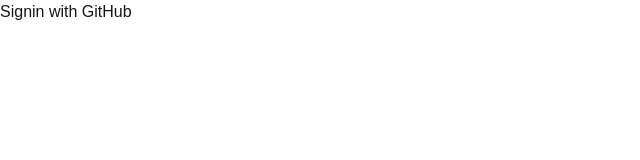
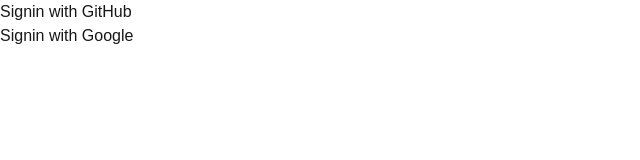
Before and after one commit to roshumba/nary-a-ninny, a Next.js app: page /login in a window 1280 px wide. Shown: the top 160 px of the page, without its empty margins (0-640 px from the left). Built offline with nearby package versions, Linux system fonts and the light colour scheme.

Commit message:
feat(auth): implement google oauth

```diff
--- /dev/null
+++ b/app/lecture/page.tsx
@@ -0,0 +1,7 @@
+export default function Lecture() {
+  return (
+    <div>
+      <h1> Lecture Page</h1>
+    </div>
+  );
+}
--- a/app/login/page.tsx
+++ b/app/login/page.tsx
@@ -1,14 +1,24 @@
-import { signIn } from "@/auth"
+import { signIn } from '@/auth';
 
 export default function SignIn() {
   return (
-    <form
-      action={async () => {
-        "use server"
-        await signIn("github")
-      }}
-    >
-      <button type="submit">Signin with GitHub</button>
-    </form>
-  )
+    <>
+      <form
+        action={async () => {
+          'use server';
+          await signIn('github', { redirectTo: "/lecture" });
+        }}
+      >
+        <button type='submit'>Signin with GitHub</button>
+      </form>
+      <form
+        action={async () => {
+          'use server';
+          await signIn('google', { redirectTo: "/lecture" });
+        }}
+      >
+        <button type='submit'>Signin with Google</button>
+      </form>
+    </>
+  );
 }
--- a/auth.ts
+++ b/auth.ts
@@ -1,6 +1,7 @@
 import NextAuth from "next-auth"
 import GitHub from "next-auth/providers/github"
+import Google from "next-auth/providers/google"
 
 export const { handlers, signIn, signOut, auth } = NextAuth({
-  providers: [GitHub],
+  providers: [GitHub, Google],
 })
```
